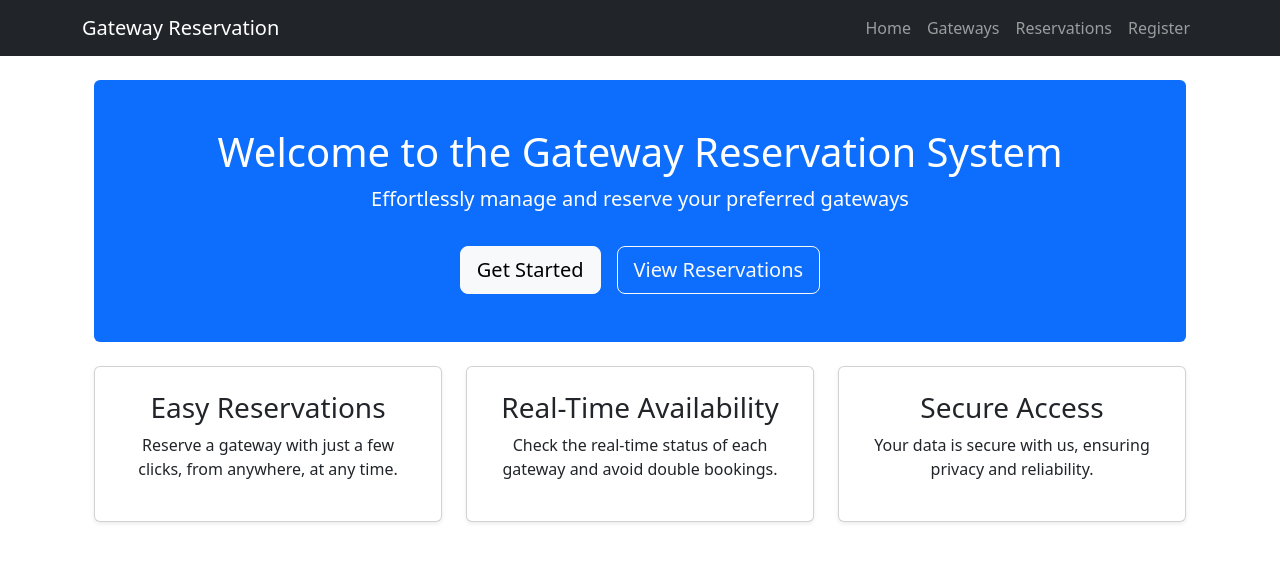
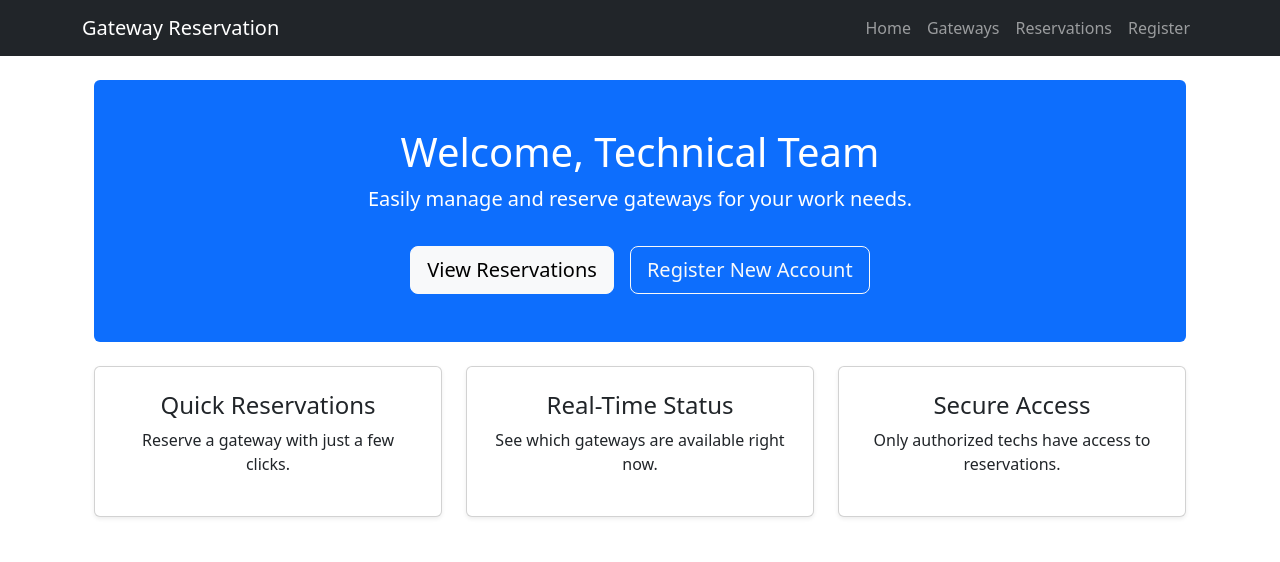
Before and after one commit to Venc-alt/Cloned-frontend, a React (Create React App) app: page / in a window 1280 px wide. Shown: the top 562 px of the page. Built offline with nearby package versions, Linux system fonts and the light colour scheme.

Commit message:
new omepage style

```diff
--- a/src/pages/HomePage.js
+++ b/src/pages/HomePage.js
@@ -7,34 +7,34 @@ const HomePage = () => {
     <div className="container mt-4">
       {/* Hero Section */}
       <div className="bg-primary text-white text-center p-5 rounded mb-4">
-        <h1>Welcome to the Gateway Reservation System</h1>
-        <p className="lead">Effortlessly manage and reserve your preferred gateways</p>
-        <Link to="/register" className="btn btn-light btn-lg mt-3 me-3">
-          Get Started
+        <h1>Welcome, Technical Team</h1>
+        <p className="lead">Easily manage and reserve gateways for your work needs.</p>
+        <Link to="/reservations" className="btn btn-light btn-lg mt-3 me-3">
+          View Reservations
         </Link>
-        <Link to="/reservations" className="btn btn-outline-light btn-lg mt-3">
-          View Reservations
+        <Link to="/register" className="btn btn-outline-light btn-lg mt-3">
+          Register New Account
         </Link>
       </div>
 
-      {/* Features Section */}
+      {/* Key Features Section */}
       <div className="row text-center">
         <div className="col-md-4 mb-4">
           <div className="card p-4 shadow-sm">
-            <h3>Easy Reservations</h3>
-            <p>Reserve a gateway with just a few clicks, from anywhere, at any time.</p>
+            <h4>Quick Reservations</h4>
+            <p>Reserve a gateway with just a few clicks.</p>
           </div>
         </div>
         <div className="col-md-4 mb-4">
           <div className="card p-4 shadow-sm">
-            <h3>Real-Time Availability</h3>
-            <p>Check the real-time status of each gateway and avoid double bookings.</p>
+            <h4>Real-Time Status</h4>
+            <p>See which gateways are available right now.</p>
           </div>
         </div>
         <div className="col-md-4 mb-4">
           <div className="card p-4 shadow-sm">
-            <h3>Secure Access</h3>
-            <p>Your data is secure with us, ensuring privacy and reliability.</p>
+            <h4>Secure Access</h4>
+            <p>Only authorized techs have access to reservations.</p>
           </div>
         </div>
       </div>
```
